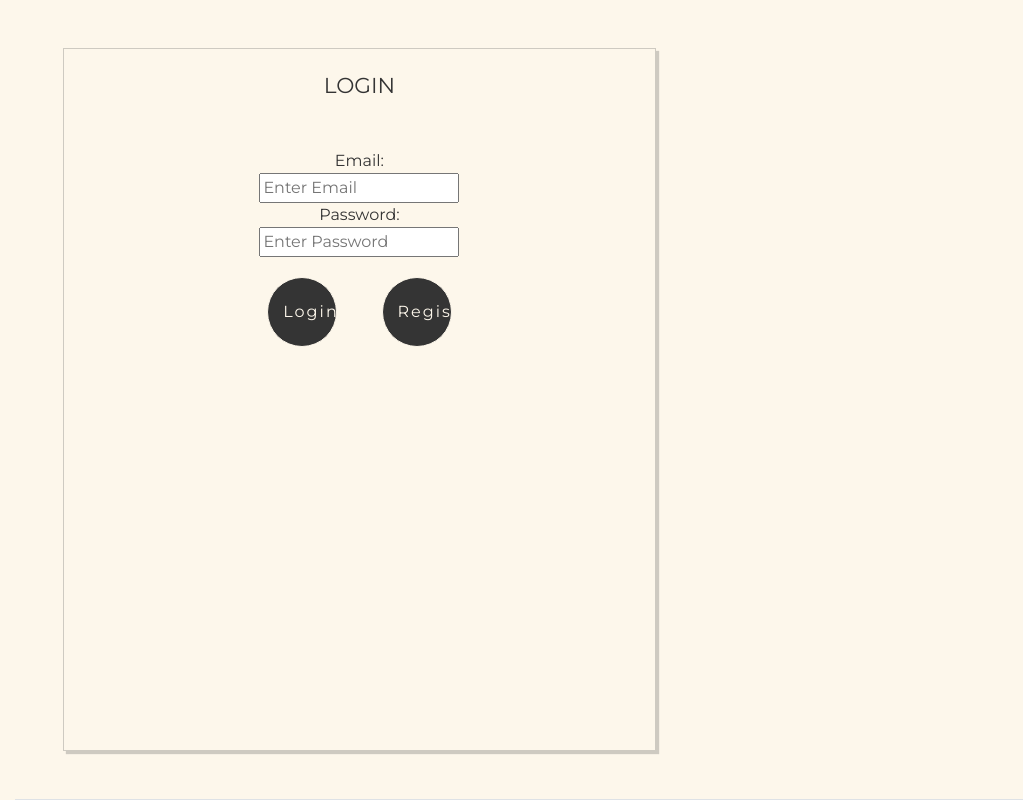
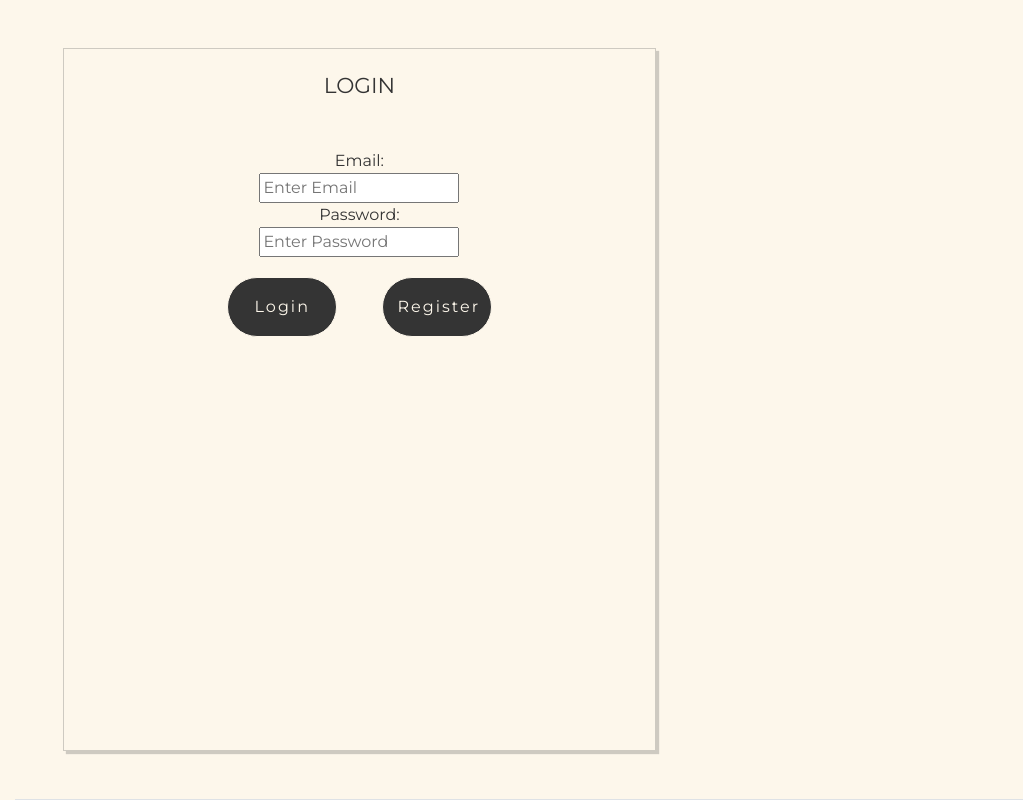
Before and after one commit to jacquej96/truhack, a PHP site: page /login.php in a window 1280 px wide. Shown: the whole page, without its empty margins (257-1280 px from the left). Run offline with PHP 8.4, Linux system fonts and the light colour scheme.

Commit message:
Add files via upload

```diff
--- a/style.css
+++ b/style.css
@@ -93,6 +93,13 @@ th {
   height:90px;
   border-radius: 45px;
 }
+
+.login-register {
+  width: 110px;
+  height:60px;
+  border-radius: 30px;
+}
+
 
 button:hover {
     border: 1px solid #343434;
```
